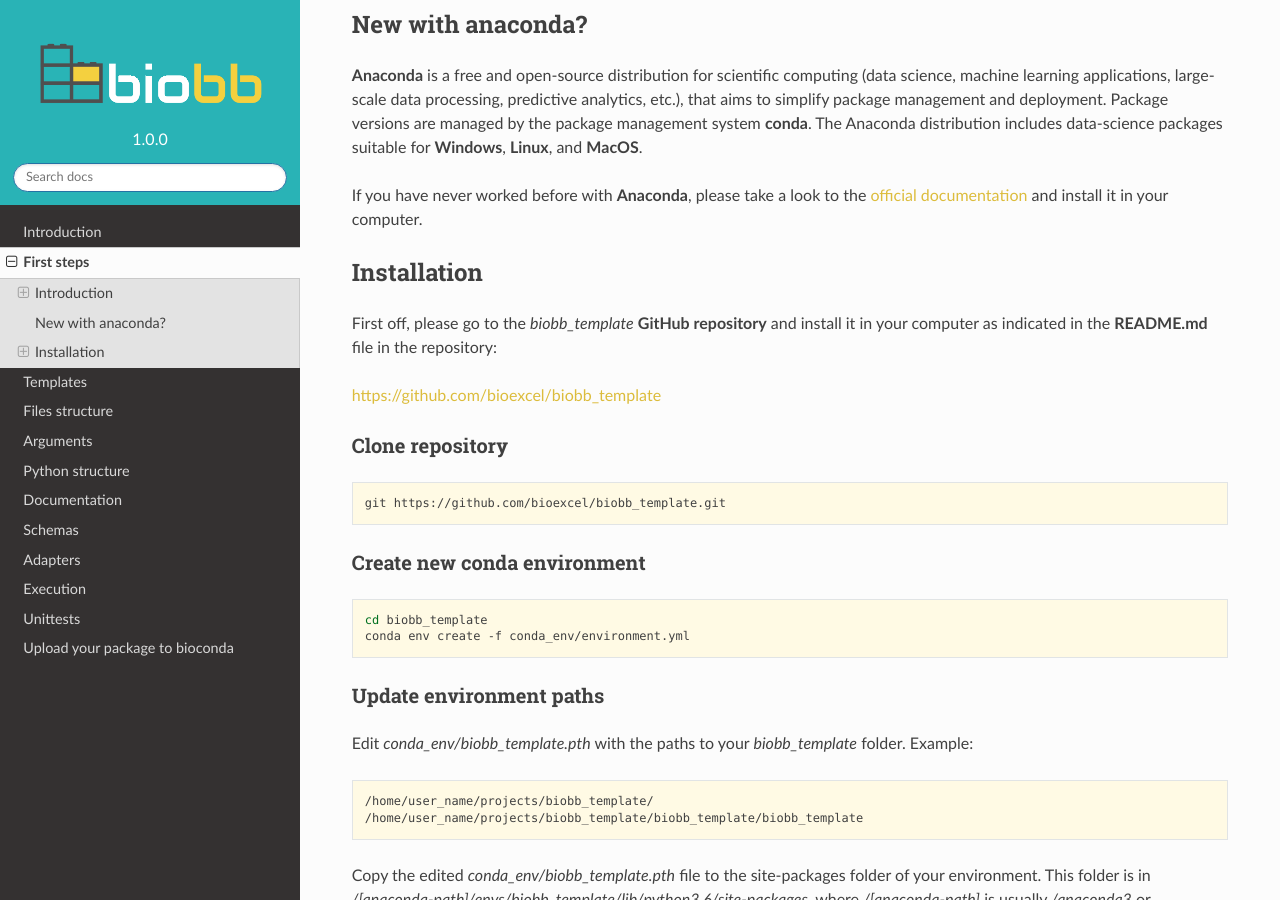
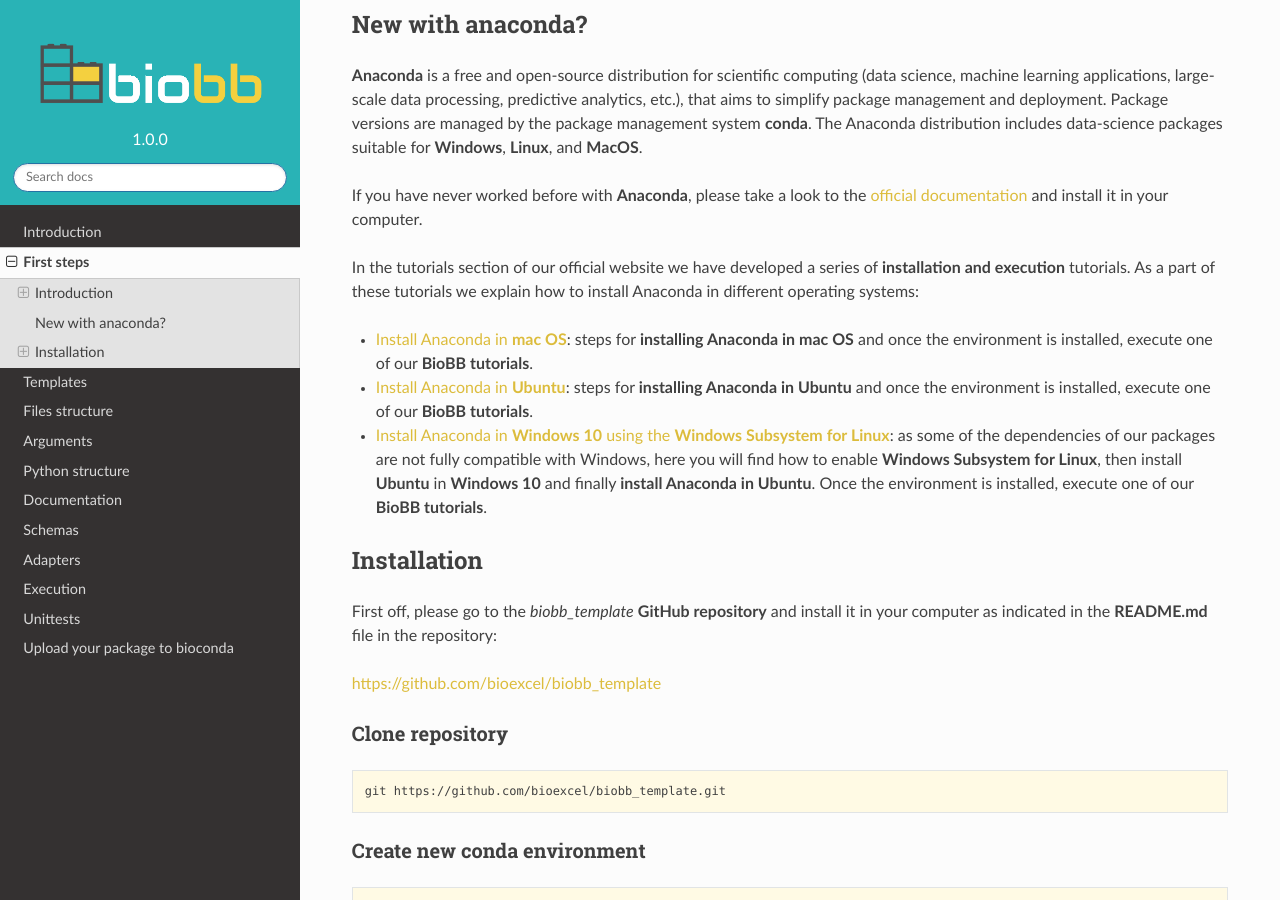
Before and after one commit to bioexcel/biobb_documentation, a Sphinx documentation site: the page built from biobb_documentation/docs/source/first_steps.md, in a window 1280 px wide and 900 px high, scrolled down 916 px. Built offline with Sphinx 7.4.7 and the Read the Docs theme 2.0.0, drawn with Linux system fonts in a browser that asks for light colours.

Commit message:
Minor changes in First Steps

```diff
--- a/biobb_documentation/docs/source/first_steps.md
+++ b/biobb_documentation/docs/source/first_steps.md
@@ -24,6 +24,12 @@
 **Anaconda** is a free and open-source distribution for scientific computing (data science, machine learning applications, large-scale data processing, predictive analytics, etc.), that aims to simplify package management and deployment. Package versions are managed by the package management system **conda**. The Anaconda distribution includes data-science packages suitable for **Windows**, **Linux**, and **MacOS**.
 
 If you have never worked before with **Anaconda**, please take a look to the [official documentation](https://docs.anaconda.com/anaconda/install/) and install it in your computer.
+
+In the tutorials section of our official website we have developed a series of **installation and execution** tutorials. As a part of these tutorials we explain how to install Anaconda in different operating systems:
+
+* [Install Anaconda in **mac OS**](https://mmb.irbbarcelona.org/biobb/availability/tutorials/macos): steps for **installing Anaconda in mac OS** and once the environment is installed, execute one of our **BioBB tutorials**.
+* [Install Anaconda in **Ubuntu**](https://mmb.irbbarcelona.org/biobb/availability/tutorials/ubuntu): steps for **installing Anaconda in Ubuntu** and once the environment is installed, execute one of our **BioBB tutorials**.
+* [Install Anaconda in **Windows 10** using the **Windows Subsystem for Linux**](https://mmb.irbbarcelona.org/biobb/availability/tutorials/windows): as some of the dependencies of our packages are not fully compatible with Windows, here you will find how to enable **Windows Subsystem for Linux**, then install **Ubuntu** in **Windows 10** and finally **install Anaconda in Ubuntu**. Once the environment is installed, execute one of our **BioBB tutorials**.
 
 ## Installation
 
```
Also changed, not shown: biobb_documentation/docs/jupyter/first_steps.ipynb.
